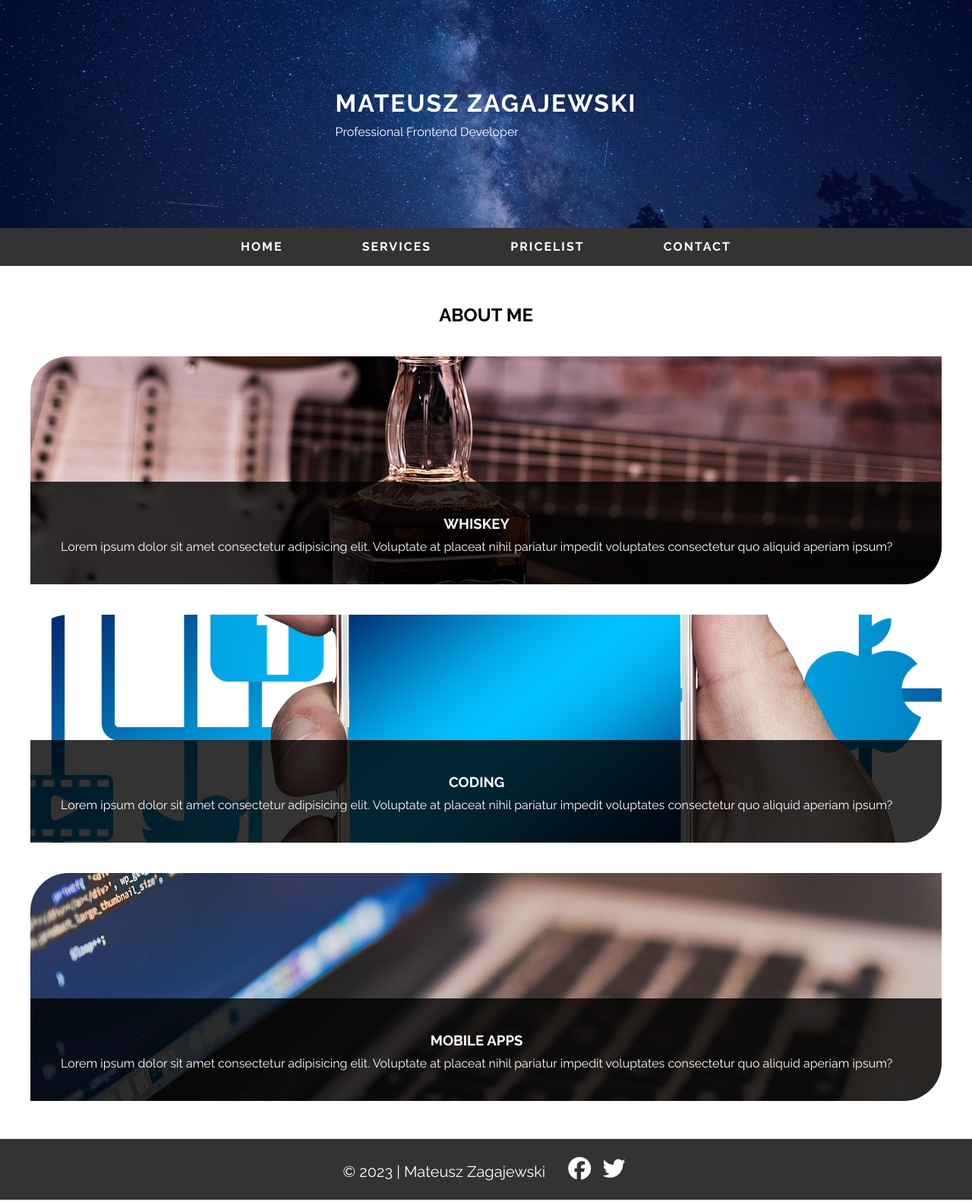
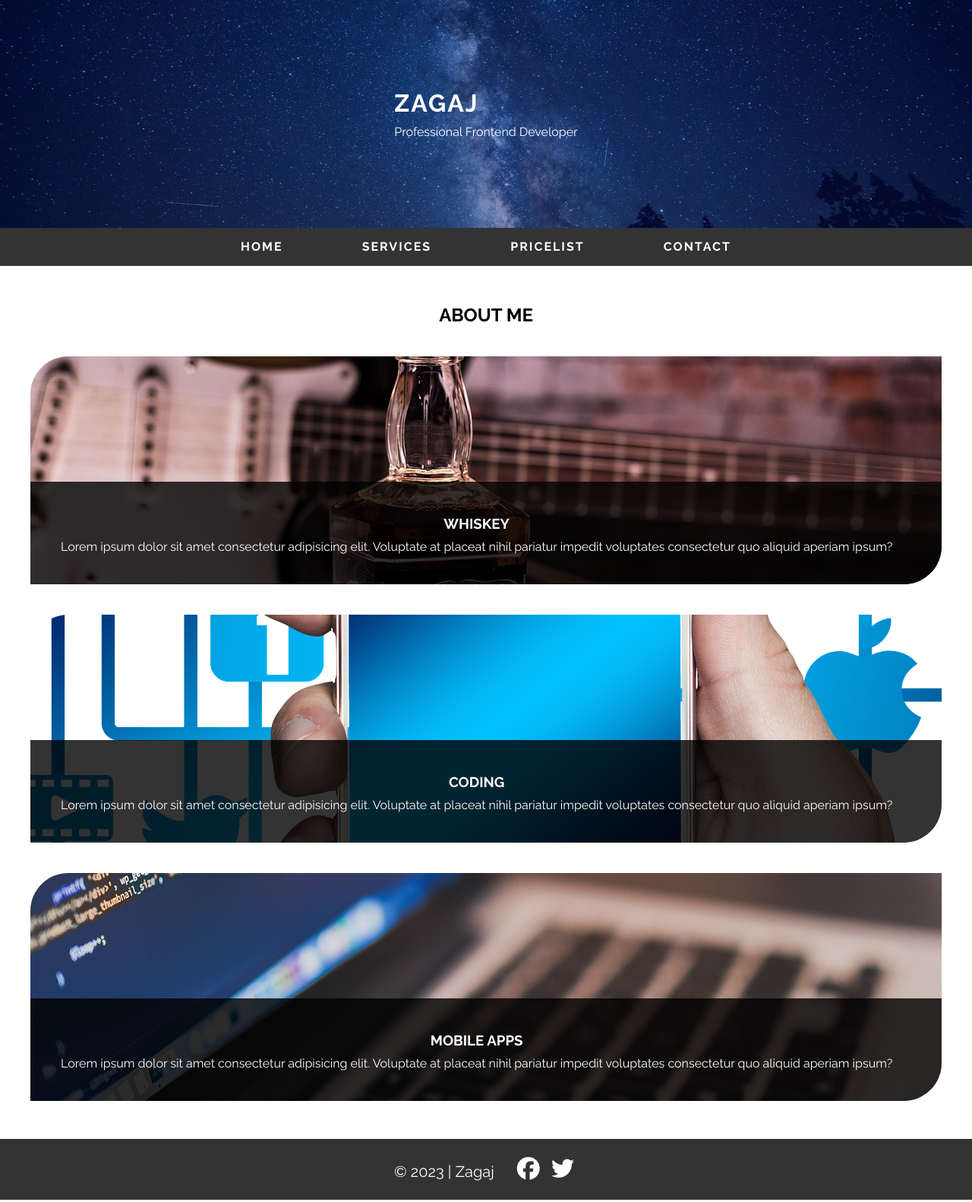
Before and after one commit to Zagaj88/Responsive_web_2, a plain HTML site: page Responsive web 2/index.html in a window 1280 px wide. Shown: the whole page at 76% size. Drawn offline with Linux system fonts and the light colour scheme.

Commit message:
Update index.html

```diff
--- a/Responsive web 2/index.html
+++ b/Responsive web 2/index.html
@@ -8,7 +8,7 @@
 	<link rel="preconnect" href="https://fonts.googleapis.com">
 	<link rel="preconnect" href="https://fonts.gstatic.com" crossorigin>
 	<link href="https://fonts.googleapis.com/css2?family=Raleway:wght@400;700&display=swap" rel="stylesheet">
-	<title>Mateusz Zagajewski</title>
+	<title>Zagaj</title>
 	<script src="https://kit.fontawesome.com/330486a7f0.js" crossorigin="anonymous"></script>
 	<link rel="stylesheet" href="style.css" />
 </head>
@@ -18,7 +18,7 @@
 	<header>
 		<div class="header-img">
 			<div class="header-text">
-				<h1>Mateusz Zagajewski</h1>
+				<h1>Zagaj</h1>
 				<p>Professional Frontend Developer</p>
 			</div>
 			<div class="header-bg"></div>
@@ -57,7 +57,7 @@
 		</div>
 	</main>
 	<footer>
-		<p> &copy; 2023 | Mateusz Zagajewski <span class="icon-box">
+		<p> &copy; 2023 | Zagaj <span class="icon-box">
 				<a href="#"><i class="fa-brands fa-facebook"></i></a>
 				<a href="#"><i class="fa-brands fa-twitter"></i></a>
 			</span></p>
```
